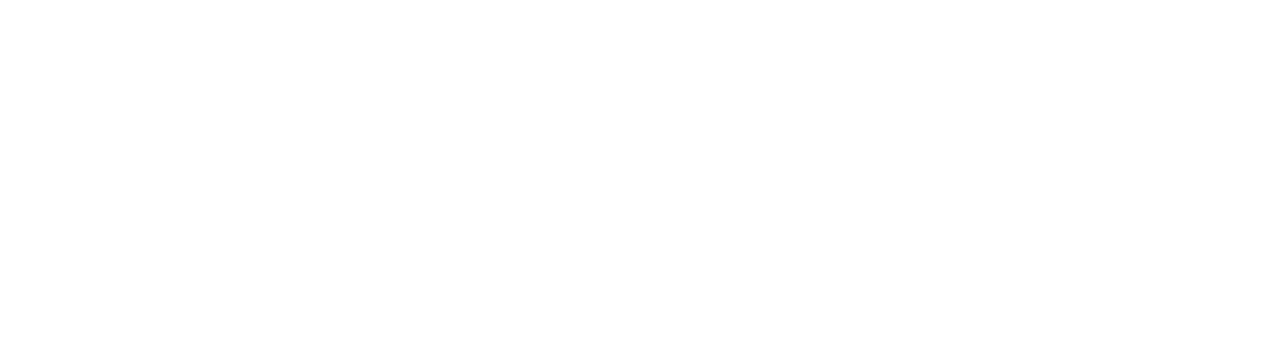
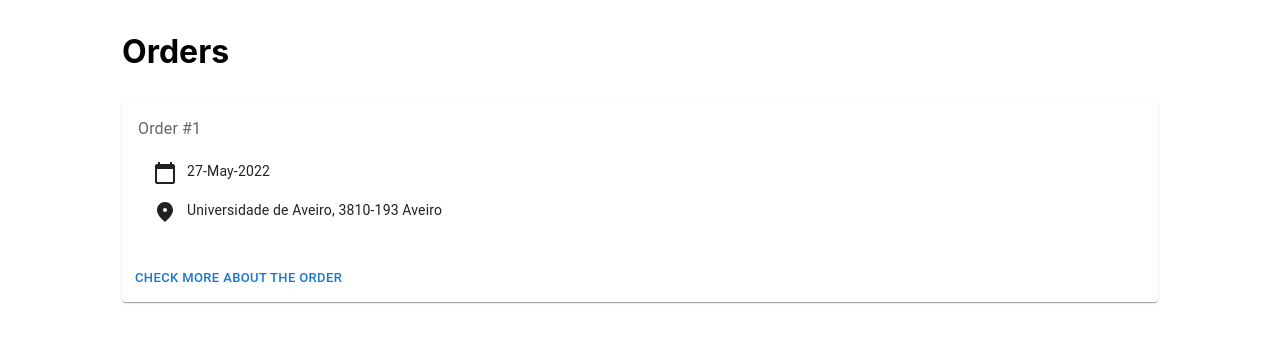
Before and after one commit to Pedro-Lopes-Frisson/tqs-delivery-p1g2, a React (Create React App) app in the folder projFrostini/frontend/frostini-pwa-app/: page /orders in a window 1280 px wide. Shown: the top 342 px of the page. Built offline with nearby package versions, Linux system fonts and the light colour scheme.

Commit message:
TQS-38 added Orders Page

```diff
--- a/projFrostini/frontend/frostini-pwa-app/src/pages/OrdersHistoryPage.css
+++ b/projFrostini/frontend/frostini-pwa-app/src/pages/OrdersHistoryPage.css
@@ -0,0 +1,15 @@
+.orders-history-page h1 {
+  margin-bottom: 30px;
+}
+
+.orders-history-page .orders .order .order-date {
+  display: flex;
+  gap: 10px;
+  margin: 20px 0px 15px 15px;
+}
+
+.orders-history-page .orders .order .order-address {
+  display: flex;
+  gap: 10px;
+  margin: 0px 0px 15px 15px;
+}
--- a/projFrostini/frontend/frostini-pwa-app/src/pages/OrdersHistoryPage.js
+++ b/projFrostini/frontend/frostini-pwa-app/src/pages/OrdersHistoryPage.js
@@ -1,7 +1,55 @@
+import {
+  Button,
+  Card,
+  CardActions,
+  CardContent,
+  Typography,
+} from "@mui/material";
+import CalendarTodayIcon from "@mui/icons-material/CalendarToday";
+import FmdGoodIcon from "@mui/icons-material/FmdGood";
+import { useNavigate } from "react-router-dom";
 import "./OrdersHistoryPage.css";
 
 function OrdersHistoryPage() {
-  return <div></div>;
+  const navigate = useNavigate();
+  return (
+    <div className="orders-history-page">
+      <h1>Orders</h1>
+      <div className="orders">
+        <div className="order">
+          <Card sx={{ minWidth: 275 }}>
+            <CardContent>
+              <Typography sx={{ mb: 1.5 }} color="text.secondary">
+                Order #1
+              </Typography>
+              <div>
+                <div className="order-date">
+                  <CalendarTodayIcon />
+                  <Typography variant="body2">27-May-2022</Typography>
+                </div>
+                <div className="order-address">
+                  <FmdGoodIcon />
+                  <Typography variant="body2">
+                    Universidade de Aveiro, 3810-193 Aveiro
+                  </Typography>
+                </div>
+              </div>
+            </CardContent>
+            <CardActions>
+              <Button
+                size="small"
+                onClick={() => {
+                  navigate("/purchase");
+                }}
+              >
+                Check More About The Order
+              </Button>
+            </CardActions>
+          </Card>
+        </div>
+      </div>
+    </div>
+  );
 }
 
 export default OrdersHistoryPage;
```
